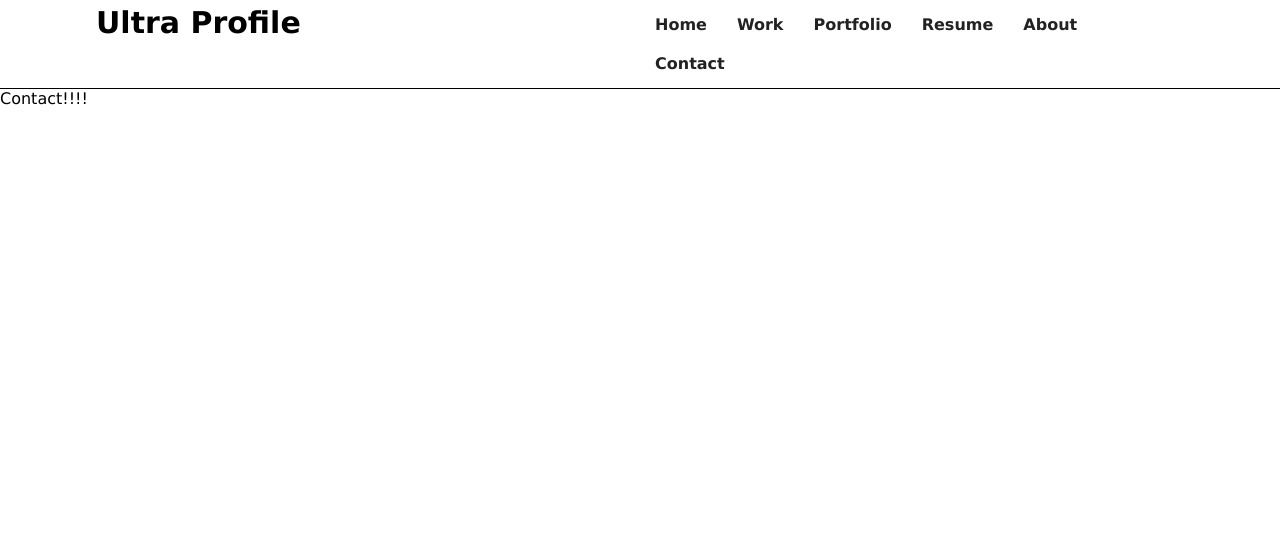
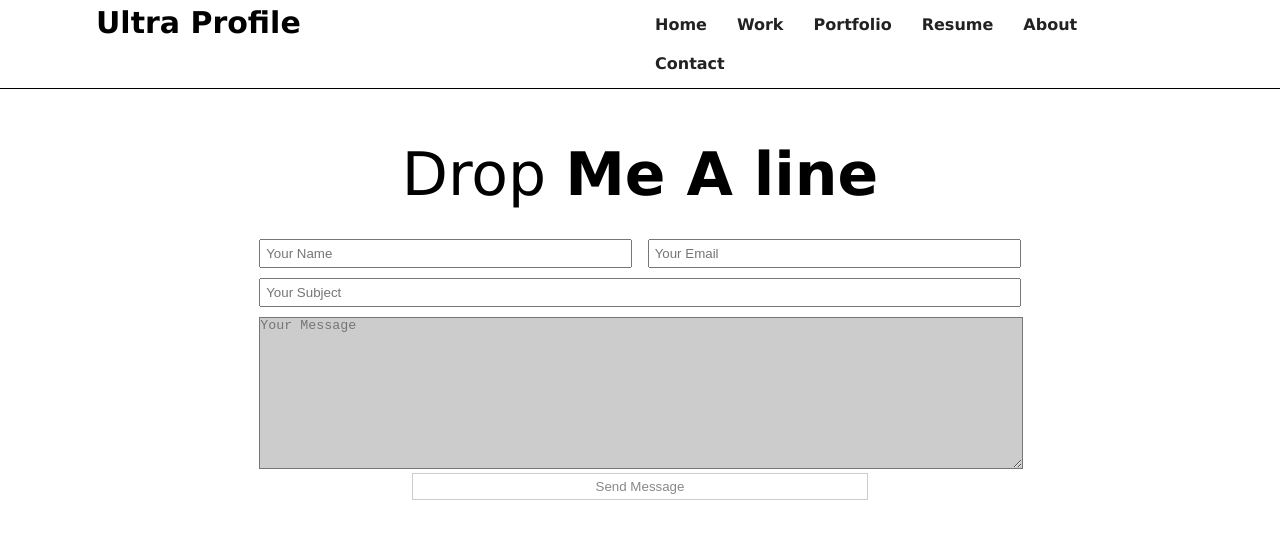
Before and after one commit to EMahmoudNabil/Create-Template-Using-React, a React (Create React App) app: page /contact in a window 1280 px wide. Shown: the top 538 px of the page. Built offline with nearby package versions, Linux system fonts and the light colour scheme.

Commit message:
Contact Component

```diff
--- a/src/Components/Contact/index.js
+++ b/src/Components/Contact/index.js
@@ -1,13 +1,22 @@
 import React from 'react';
-
+import './style.css'
 
 const Contact=() => {
   return (
-    <div className="App ">
-      Contact!!!!
-
-
+    <div className="drop">
+    <div className="container">
+        <h2 className="drop-title"><span>Drop </span>Me A line</h2>
+        <form action="">
+            <div className="form-input">
+                <input type="text" placeholder="Your Name"/>
+                <input type="email" placeholder="Your Email"/>
+            </div>
+            <input type="text" className="sub" placeholder="Your Subject" />
+            <textarea cols="30" rows="10" placeholder="Your Message"></textarea>
+            <input type="submit" value="Send Message"/>
+        </form>
     </div>
+</div>
   );
 }
 
--- a/src/Components/Contact/style.css
+++ b/src/Components/Contact/style.css
@@ -0,0 +1,73 @@
+.drop {
+    padding: 50px 0;
+    text-align: center
+}
+
+.drop .drop-title {
+    font-size: 60px;
+    margin-bottom: 30px
+}
+
+.drop .drop-title span {
+    font-weight: normal
+}
+
+.drop form {
+    width: 70%;
+    margin: auto;
+}
+
+.drop form input {
+    box-sizing: border-box;
+    outline: 0;
+    padding: 5px;
+    margin-bottom: 10px
+}
+
+.drop form .form-input {
+    overflow: hidden
+}
+
+.drop form .form-input input {
+    width: 49%;
+}
+
+.drop form .form-input input[type=text] {
+    float: left
+}
+
+.drop form .form-input input[type=email] {
+    float: right
+}
+
+.drop form input.sub {
+    width: 100%;
+}
+
+.drop form textarea {
+    width: 100%;
+    outline: 0;
+    background: #ccc
+}
+
+.drop form input[type=submit] {
+    width: 60%;
+    background: #fff;
+    border: 1px solid #ccc;
+    color: #888;
+    cursor: pointer
+}
+
+@media (max-width:575px) {
+    .drop .drop-title {
+        font-size: 40px
+    }
+
+    .drop form .form-input input {
+        width: 100%
+    }
+
+    .drop form {
+        width: 90%
+    }
+}
--- a/src/Components/Navbar/style.js
+++ b/src/Components/Navbar/style.js
@@ -51,5 +51,14 @@ export const Anchor =styled.a `
         color: #eb5424
     }
 `
-export const StyledLink = styled(Anchor)
-``;
+export const StyledLink = styled(Link)`
+    display: block;
+    color: #222;
+    text-decoration: none;
+    padding: 10px 15px;
+    font-weight: bold;
+    &:hover{
+        color: #eb5424
+    }
+
+`;
```
